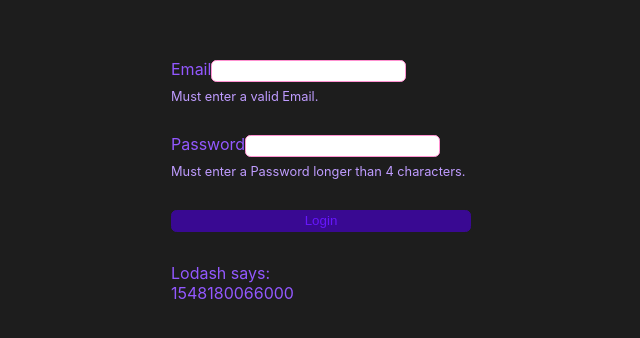
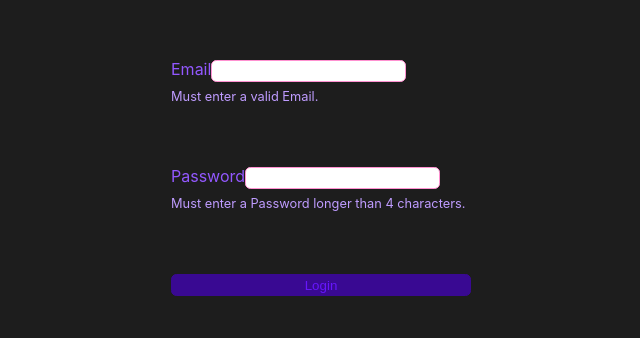
Before and after one commit to alfunkso/simple-form, a React (Create React App) app: page / in a window 1280 px wide. Shown: the part 222-560 px from the top of the page, without its empty margins (319-959 px from the left). Built offline with nearby package versions, Linux system fonts and the light colour scheme.

Commit message:
feat/lodash: Removed lodash since Immutablejs already provides desired functionality

```diff
--- a/package.json
+++ b/package.json
@@ -13,7 +13,6 @@
     "i18next-browser-languagedetector": "^2.2.4",
     "immutable": "^4.0.0-rc.12",
     "js-object-pretty-print": "^0.3.0",
-    "lodash": "^4.17.11",
     "moment": "^2.24.0",
     "notistack": "^0.4.1",
     "prop-types": "^15.6.2",
@@ -45,7 +44,7 @@
     "test:all": "npm run test:lint && npm run test:jest",
     "test:lint": "npm run test:eslint",
     "test:eslint": "eslint --ext=js --ext=jsx .",
-    "test:jest": "react-scripts test - --passWithNoTests --forceExit",
+    "test:jest": "react-scripts test - --passWithNoTests --forceExit --coverage",
     "test:coverage": "react-scripts test - --coverage"
   },
   "author": {
--- a/src/components/App.jsx
+++ b/src/components/App.jsx
@@ -2,7 +2,6 @@ import React from 'react';
 import EmailContainer from '../containers/EmailContainer';
 import PasswordContainer from '../containers/PasswordContainer';
 import SubmitContainer from '../containers/SubmitContainer';
-import Time from './Time';
 import '../styles/App.css';
 
 const debug = require('debug')('alfunkso.net:App');
@@ -15,7 +14,6 @@ function App() {
         <EmailContainer />
         <PasswordContainer />
         <SubmitContainer />
-        <Time />
       </div>
     </div>
   );
--- a/src/components/Time.jsx
+++ /dev/null
@@ -1,34 +0,0 @@
-import React from 'react';
-import _ from 'lodash';
-
-class Time extends React.PureComponent {
-  constructor(props) {
-    super(props);
-    this.state = {
-      time: _.now(),
-    };
-
-    this.updateTime = this.updateTime.bind(this);
-  }
-
-  componentDidMount() {
-    this.updateTime();
-  }
-
-  updateTime() {
-    this.setState({ time: _.now() });
-    setTimeout(this.updateTime, 500);
-  }
-
-  render() {
-    const { time } = this.state;
-    return (
-      <div>
-        <div>Lodash says: </div>
-        <div>{ time }</div>
-      </div>
-    );
-  }
-}
-
-export default Time;
```
